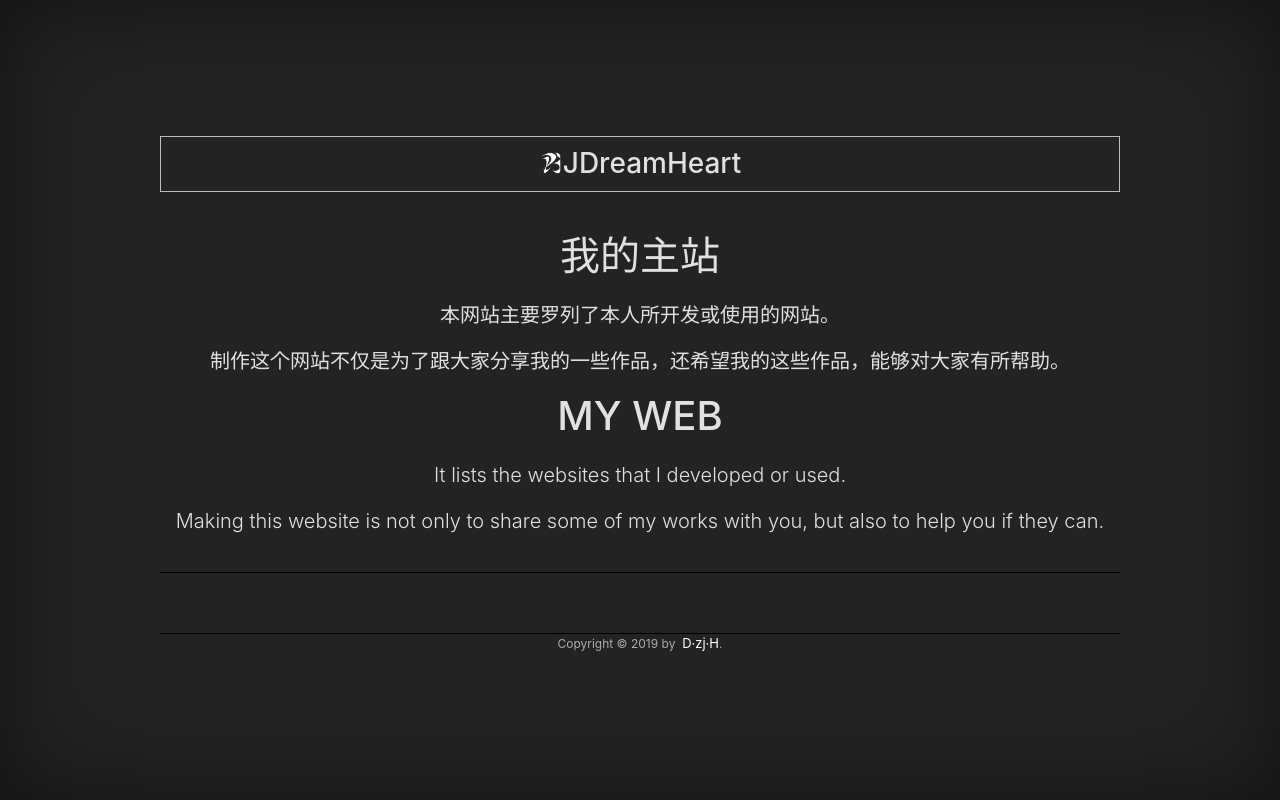
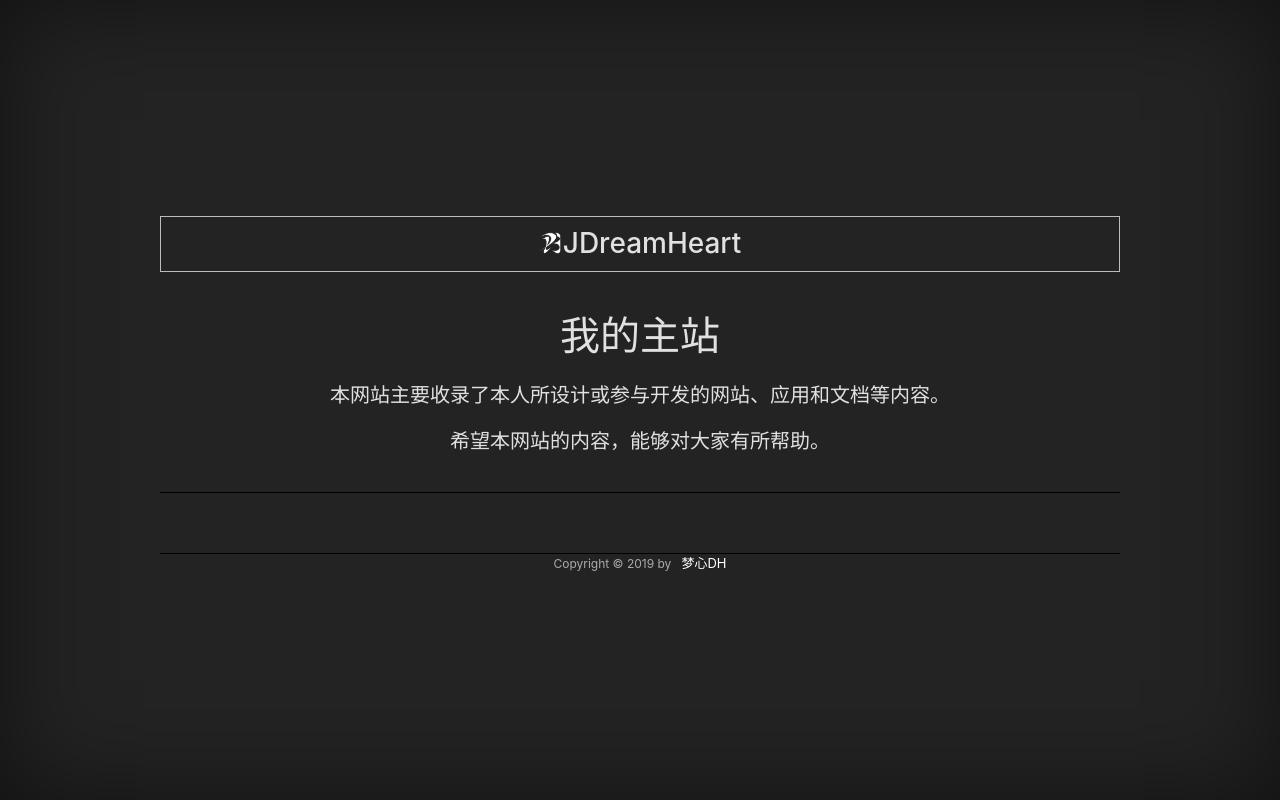
Before and after one commit to dzjh-web/weblist, a Django app: page / in a window 1280 px wide. Run offline with Django 3.2, Linux system fonts and the light colour scheme; data that the repository does not hold is empty; some libraries are stand-ins or nearby versions.

Commit message:
refactor:更新首页显示逻辑

```diff
--- a/template/home.html
+++ b/template/home.html
@@ -26,18 +26,18 @@
 						</ul>
 					</nav>
 					<div class="cover-title">
-						<div class="title-description hidden" title="Click to switch to English" data-target="ch">
+						<div class="title-description" title="我的主站" data-target="ch">
 							<h1>我的主站</h1>
 							<div class="lead">
-								<p>本网站主要罗列了本人所开发或使用的网站。</p>
-								<p>制作这个网站不仅是为了跟大家分享我的一些作品，还希望我的这些作品，能够对大家有所帮助。</p>
+								<p>本网站主要收录了本人所设计或参与开发的网站、应用和文档等内容。</p>
+								<p>希望本网站的内容，能够对大家有所帮助。</p>
 							</div>
 						</div>
-						<div class="title-description" title="点击切换为中文" data-target="en">
+						<div class="title-description" title="MY WEB" data-target="en">
 							<h1>MY WEB</h1>
 							<div class="lead">
-								<p>It lists the websites that I developed or used.</p>
-								<p>Making this website is not only to share some of my works with you, but also to help you if they can.</p>
+								<p>It mainly includes the websites, applications and documents designed or developed by myself.</p>
+								<p>I hope the content of this website, can be helpful to you.</p>
 							</div>
 						</div>
 					</div>
@@ -63,7 +63,11 @@
 						</div>
 					</div>
 					<div class="cover-footer">
-						<p>Copyright&nbsp;&copy;&nbsp;2019&nbsp;by&nbsp;&nbsp;<a id="aboutDzjH" href="javascript:void(0);" title="关于梦心DH">D·zj·H</a>.</p>
+						<p>
+							Copyright&nbsp;&copy;&nbsp;2019&nbsp;by&nbsp;&nbsp;
+							<a class="aboutDzjH" href="javascript:void(0);" title="关于梦心DH" data-target="ch">梦心DH</a>
+							<a class="aboutDzjH" href="javascript:void(0);" title="About DzjH" data-target="en">D·zj·H</a>
+						</p>
 					</div>
 				</div>
 			</div>
@@ -73,23 +77,62 @@
 		<script src={% static "js/main.js" %}></script>
         <script language="JavaScript">
             $(function(){
-				var updateDescription = function(type) {
-					$(".title-description").each(function(idx, elem){
-						if ($(elem).attr("data-target") != type) {
-							$(elem).removeClass("hidden");
-						} else {
-							$(elem).addClass("hidden");
-						}
-					});
+				var language = "en";
+				var titleDescPrevLan = language, aboutDzjHPrevLan = language;
+				// 更新语言
+				var updateTitleDesc = function() {
+					if (titleDescPrevLan != language) {
+						$(".title-description[data-target='"+titleDescPrevLan+"']").fadeOut(0.2, function(){
+							$(".title-description[data-target='"+language+"']").fadeIn("slow");
+						});
+					}
+					titleDescPrevLan = language;
 				}
-				$(".title-description").on("click", function(){
-					updateDescription($(this).attr("data-target"));
+				var updateAboutDzjH = function() {
+					if (aboutDzjHPrevLan != language) {
+						$(".aboutDzjH[data-target='"+aboutDzjHPrevLan+"']").fadeOut(0.2, function(){
+							$(".aboutDzjH[data-target='"+language+"']").fadeIn("slow");
+						});
+					}
+					aboutDzjHPrevLan = language;
+				}
+				// 监听事件
+				var titleDescEnabled = true, aboutDzjHEnabled = true;
+				// 更新当前语言
+				var updateLanguage = function() {
+					// 更新当前语言
+					if (language == "ch") {
+						language = "en";
+					} else {
+						language = "ch";
+					}
+					// 更新内容
+					if (titleDescEnabled) {
+						updateTitleDesc();
+					}
+					if (aboutDzjHEnabled) {
+						updateAboutDzjH();
+					}
+				}
+				// 创建定时器
+				var seconds = 6; // 定时器时长
+				window.setInterval(updateLanguage, seconds * 1000);
+				updateLanguage(); // 初始化时先更新语言
+				// 网站描述监听
+				$(".title-description").on("mouseenter", function(){
+					titleDescEnabled = false;
 				});
+				$(".title-description").on("mouseleave", function(){
+					titleDescEnabled = true;
+					updateTitleDesc();
+				});
+				// 关于事件监听
 				$("#aboutDzjH").on("mouseenter", function(){
-					$(this).text("梦心DH");
+					aboutDzjHEnabled = false;
 				});
 				$("#aboutDzjH").on("mouseleave", function(){
-					$(this).text("D·zj·H");
+					aboutDzjHEnabled = true;
+					updateAboutDzjH();
 				});
             })
         </script>
```
